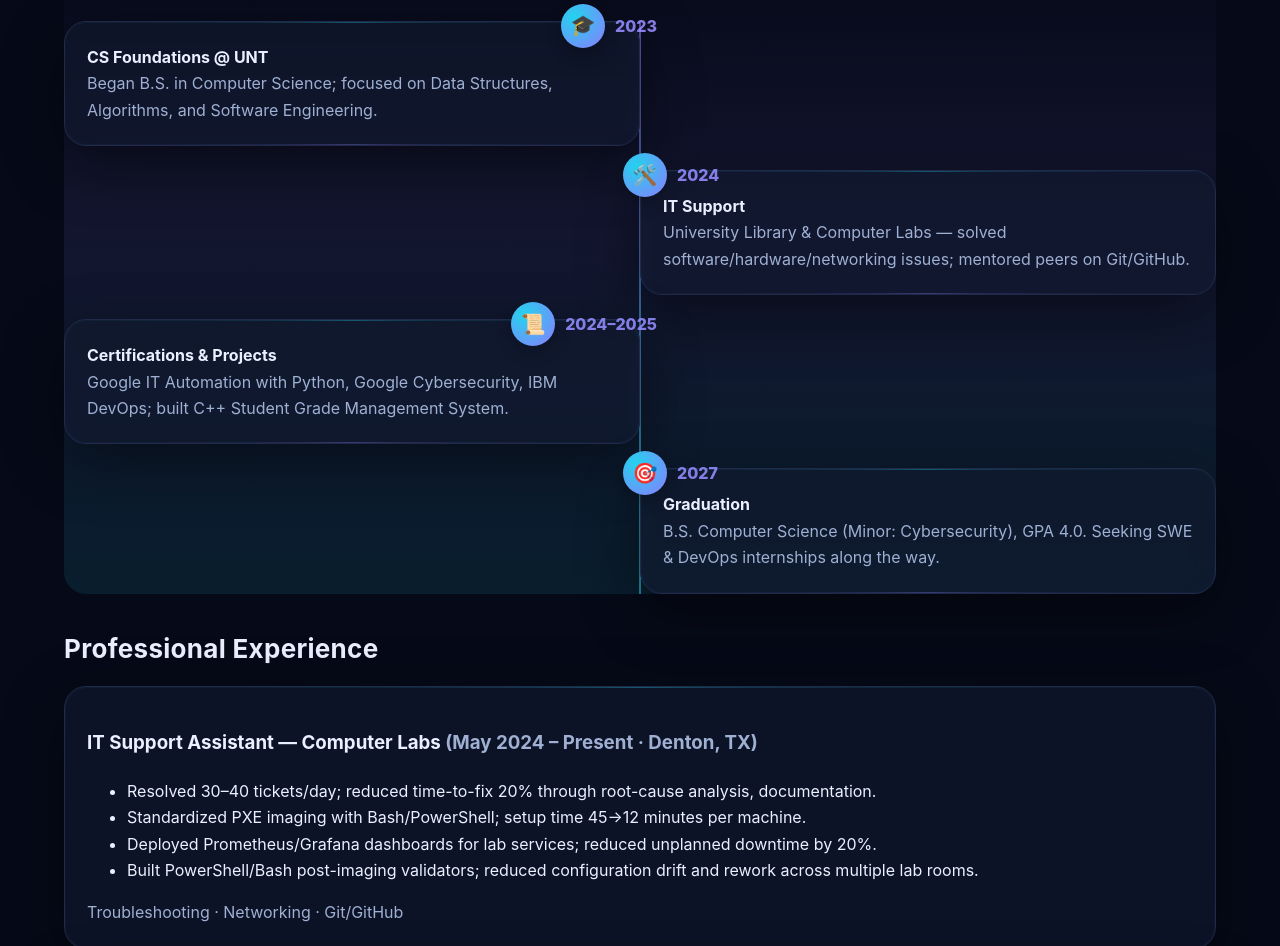
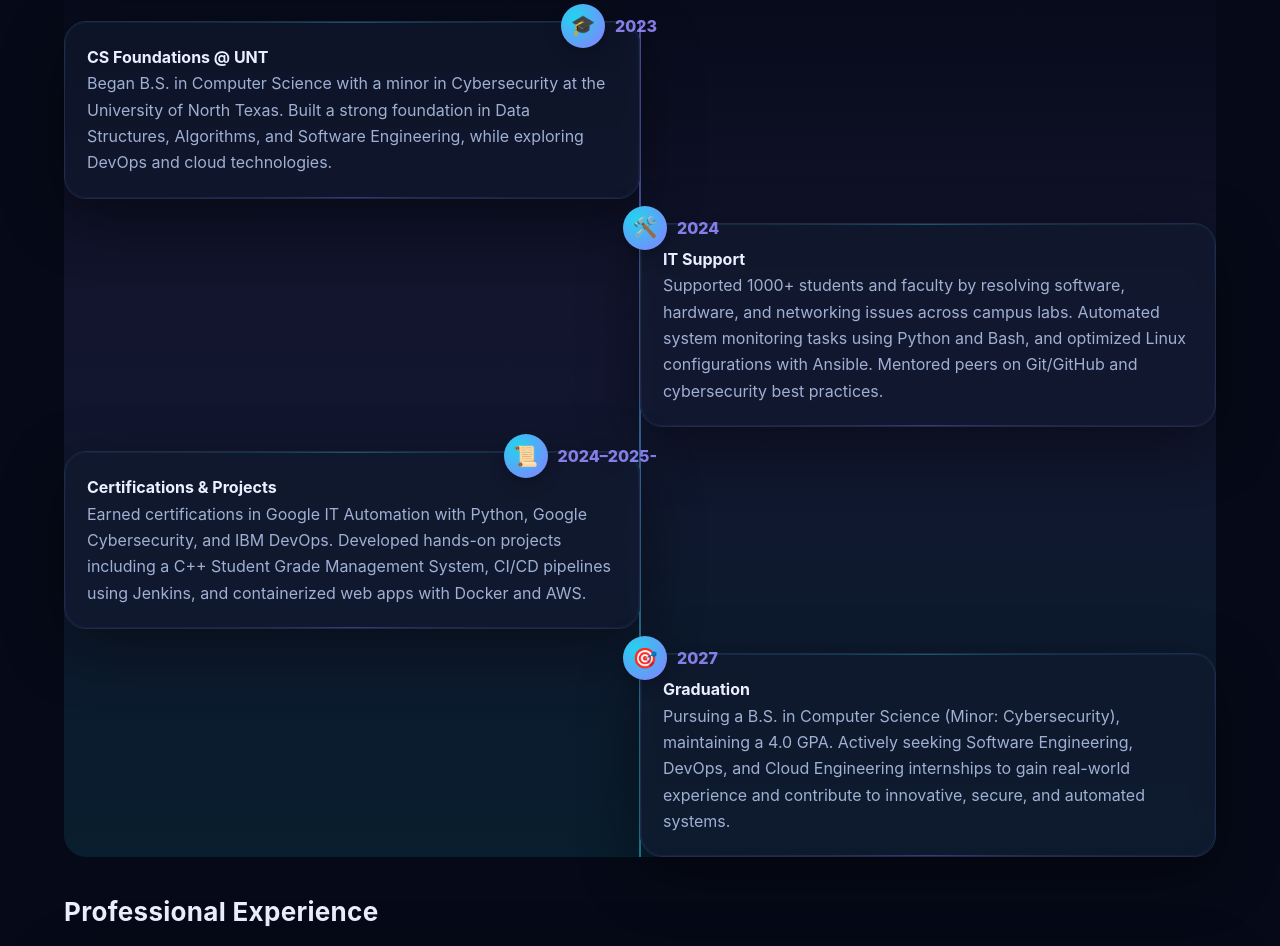
Before and after one commit to karthik-35/portfolio, a plain HTML site: page index.html in a window 1280 px wide. Shown: the part 817-1763 px from the top of the page. Drawn offline with Linux system fonts and the light colour scheme.

Commit message:
Update index.html

```diff
--- a/index.html
+++ b/index.html
@@ -174,28 +174,28 @@
           <div class="tcontent card">
             <div class="tmeta"><span class="tl-node">🎓</span><span class="year">2023</span></div>
             <strong>CS Foundations @ UNT</strong>
-            <div class="muted">Began B.S. in Computer Science; focused on Data Structures, Algorithms, and Software Engineering.</div>
+            <div class="muted">Began B.S. in Computer Science with a minor in Cybersecurity at the University of North Texas. Built a strong foundation in Data Structures, Algorithms, and Software Engineering, while exploring DevOps and cloud technologies.</div>
           </div>
         </div>
         <div class="trow right">
           <div class="tcontent card">
             <div class="tmeta"><span class="tl-node">🛠️</span><span class="year">2024</span></div>
             <strong>IT Support</strong>
-            <div class="muted">University Library & Computer Labs — solved software/hardware/networking issues; mentored peers on Git/GitHub.</div>
+            <div class="muted">Supported 1000+ students and faculty by resolving software, hardware, and networking issues across campus labs. Automated system monitoring tasks using Python and Bash, and optimized Linux configurations with Ansible. Mentored peers on Git/GitHub and cybersecurity best practices.</div>
           </div>
         </div>
         <div class="trow left">
           <div class="tcontent card">
-            <div class="tmeta"><span class="tl-node">📜</span><span class="year">2024–2025</span></div>
+            <div class="tmeta"><span class="tl-node">📜</span><span class="year">2024–2025-</span></div>
             <strong>Certifications & Projects</strong>
-            <div class="muted">Google IT Automation with Python, Google Cybersecurity, IBM DevOps; built C++ Student Grade Management System.</div>
+            <div class="muted">Earned certifications in Google IT Automation with Python, Google Cybersecurity, and IBM DevOps. Developed hands-on projects including a C++ Student Grade Management System, CI/CD pipelines using Jenkins, and containerized web apps with Docker and AWS.</div>
           </div>
         </div>
         <div class="trow right">
           <div class="tcontent card">
             <div class="tmeta"><span class="tl-node">🎯</span><span class="year">2027</span></div>
             <strong>Graduation</strong>
-            <div class="muted">B.S. Computer Science (Minor: Cybersecurity), GPA 4.0. Seeking SWE & DevOps internships along the way.</div>
+            <div class="muted">Pursuing a B.S. in Computer Science (Minor: Cybersecurity), maintaining a 4.0 GPA. Actively seeking Software Engineering, DevOps, and Cloud Engineering internships to gain real-world experience and contribute to innovative, secure, and automated systems.</div>
           </div>
         </div>
       </div>
```
